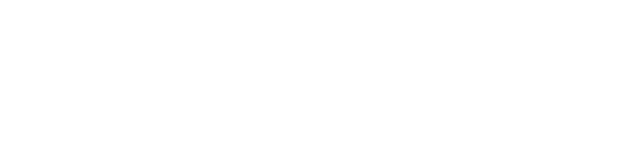
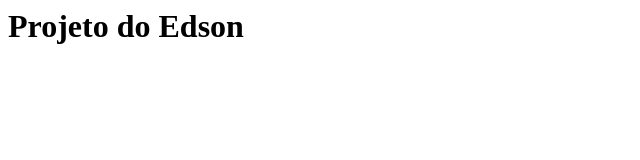
Before and after one commit to edsonpilati/curso_git, a plain HTML site: page index.html in a window 1280 px wide. Shown: the whole page, without its empty margins (0-640 px from the left). Drawn offline with Linux system fonts and the light colour scheme.

Commit message:
Título da página

```diff
--- a/index.html
+++ b/index.html
@@ -1,4 +1,6 @@
 <html>
     <head></head>
-    <body></body>
+    <body>
+        <h1>Projeto do Edson</h1>
+    </body>
 </html>
```
